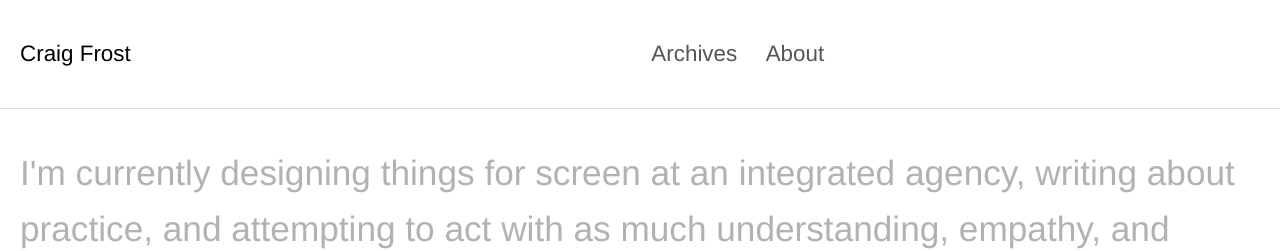
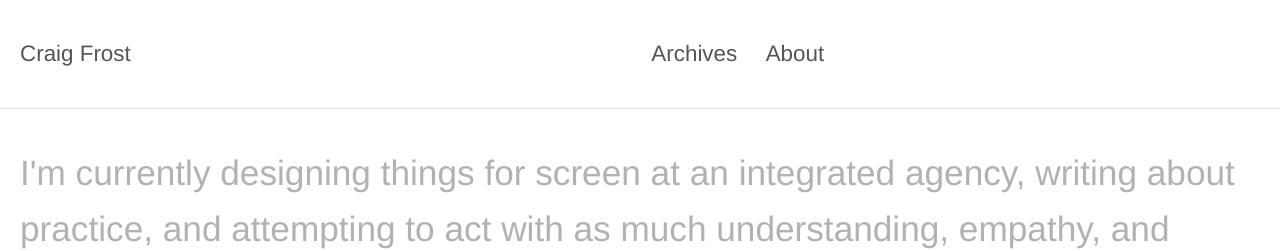
Before and after one commit to craigthomasfrost/cfdesigner.github.io, a Jekyll site: the page built from index.html, in a window 1280 px wide. Shown: the top 251 px of the page. Built offline with Jekyll 4.4.1, drawn with Linux system fonts in a browser that asks for light colours; nearby versions of some CDN libraries.

Commit message:
change logo color

```diff
--- a/_sass/_styles.scss
+++ b/_sass/_styles.scss
@@ -9,7 +9,6 @@
 }
 
 .logo {
-    color: #000;
     a {
         border-bottom: none;
     }
```
